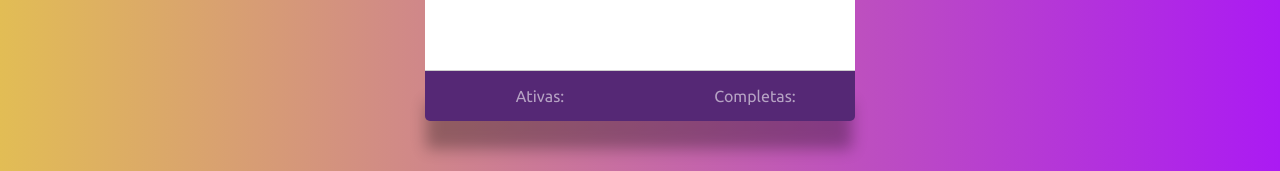
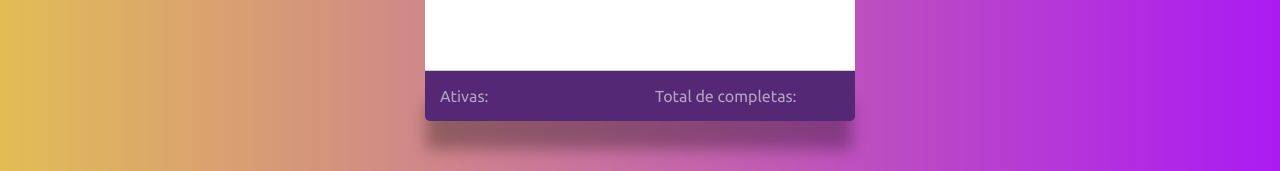
Before and after one commit to VitorRamires/todo-list, a plain HTML site: page index.html in a window 1280 px wide. Shown: the part 525-696 px from the top of the page. Drawn offline with Linux system fonts and the light colour scheme.

Commit message:
arrumando html

```diff
--- a/index.html
+++ b/index.html
@@ -40,7 +40,7 @@
     </div>
 
     <div class="completos">
-        <p>Completas: <span id= completas></span></p>
+        <p>Total de completas: <span id= completas></span></p>
     </div>
 </div>
 
--- a/script.js
+++ b/script.js
@@ -44,6 +44,7 @@ function adicionarTarefa(){
         criarList.removeChild(criarItem)
         countAdd --
         contagemAdd.textContent = countAdd
+
     }
 
 
--- a/style.css
+++ b/style.css
@@ -147,7 +147,7 @@ li button:hover{
     height: 50px;
     background:#552875;
     border-top:1px solid #ccc;
-    text-align: center;
+    text-align: left;
     display: flex;
     align-items: center;
     box-shadow: -1px 30px 15px -2px rgba(0,0,0,0.3);
```
